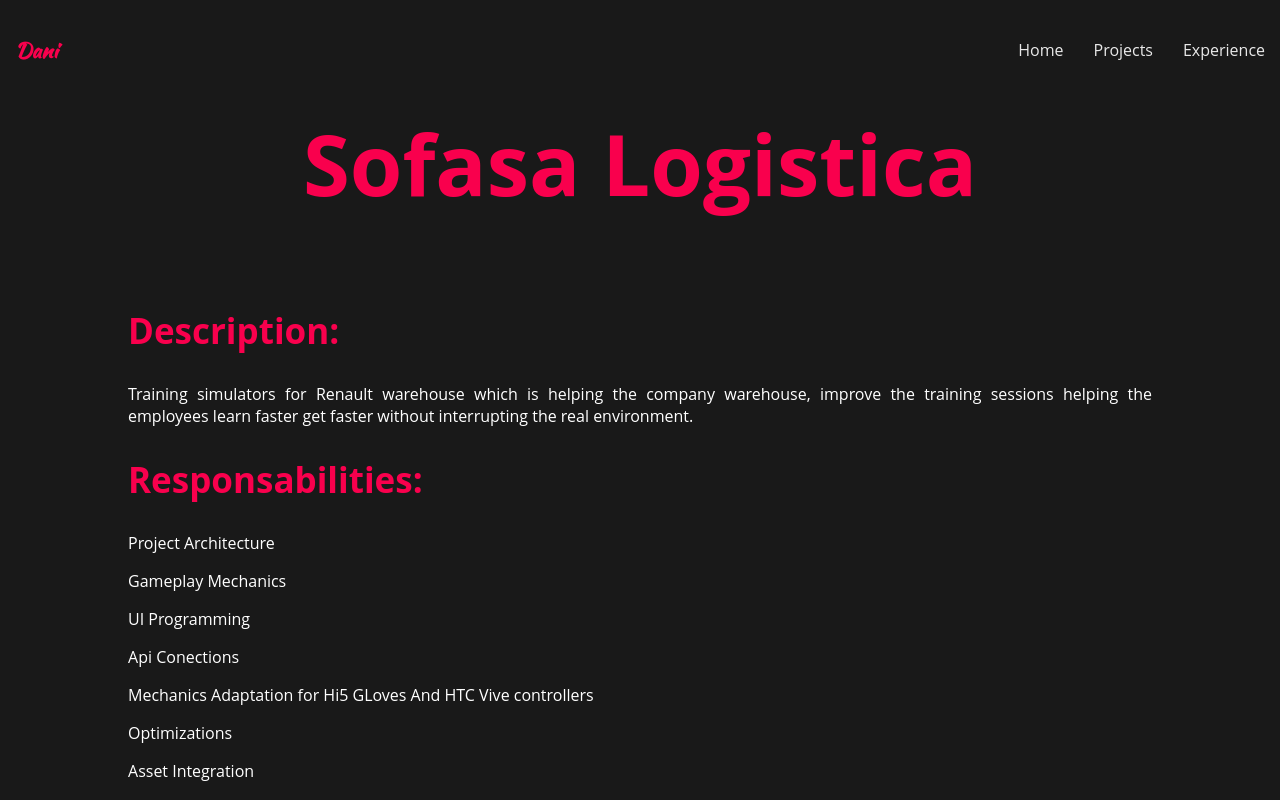
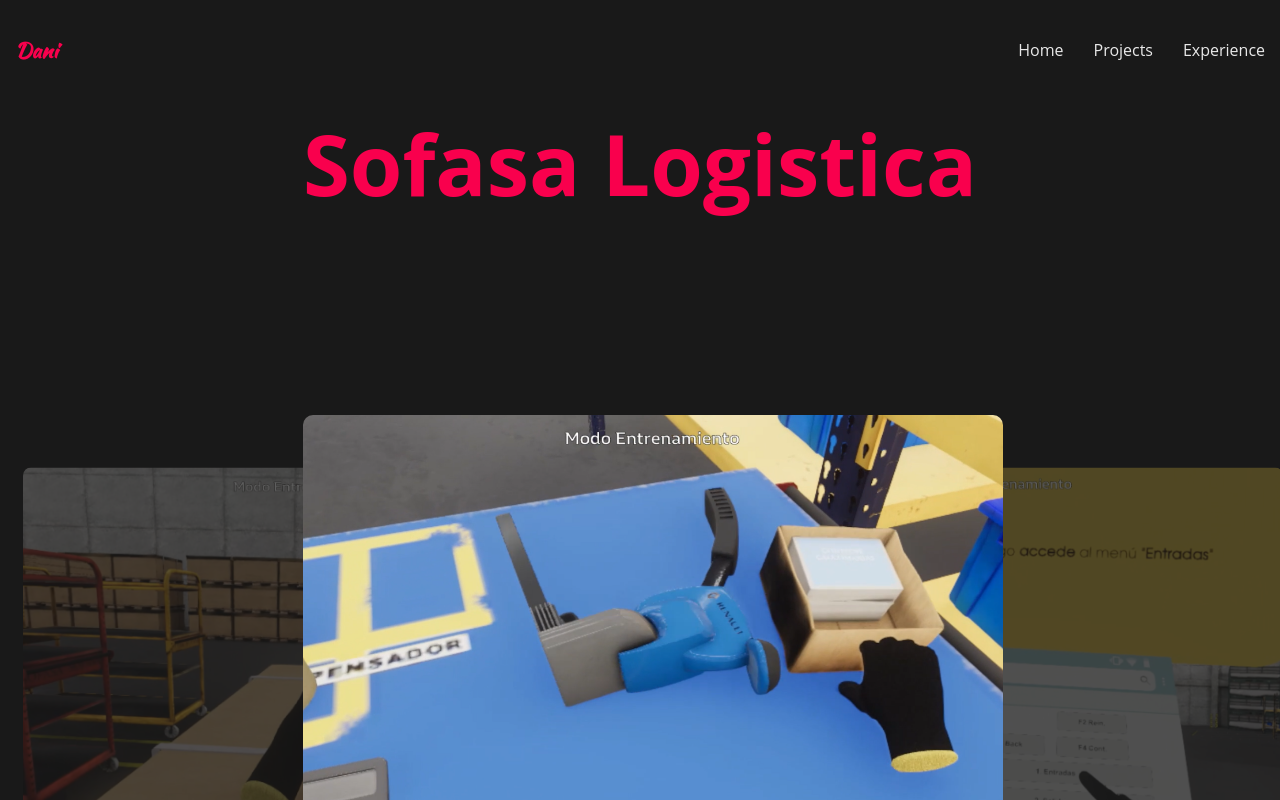
Before and after one commit to Playyer96/personal-portafolio, a React (Create React App) app: page /project/1 in a window 1280 px wide. Shown: the top 800 px of the page. Built offline with nearby package versions, Linux system fonts and the light colour scheme.

Commit message:
image slider enable

```diff
--- a/src/pages/ProjectDisplay.js
+++ b/src/pages/ProjectDisplay.js
@@ -11,8 +11,10 @@
 
   return (
     <div className="project">
-      <h1>{project.name}</h1>
-      {/* <ImageSlider cards={project.images} /> */}
+      <div>
+        <h1>{project.name}</h1>
+        <ImageSlider cards={project.images} />
+      </div>
       <div className="project-info">
         <h2>Description:</h2>
         {project.descriptions.map((item, index) => (
--- a/src/styles/ImageSlider.css
+++ b/src/styles/ImageSlider.css
@@ -7,8 +7,6 @@
 
 .carousel {
   margin: auto;
-  width: 100%;
-  /* height: 100%; */
   height: 100vh;
 }
 
```
